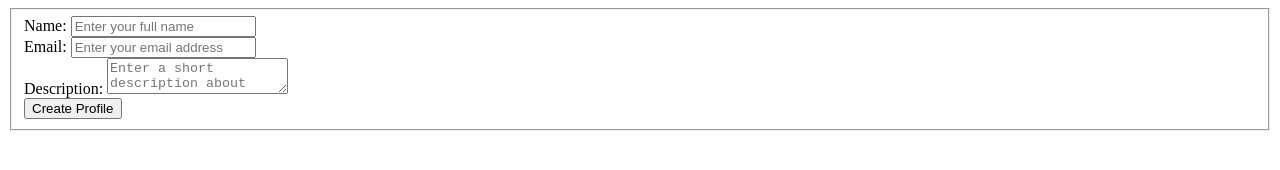
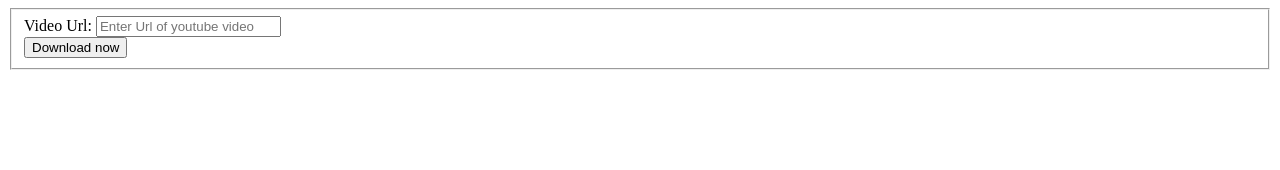
Before and after one commit to silentarrowz/node-express-example, a website: page index.html in a window 1280 px wide. Drawn offline with Linux system fonts and the light colour scheme.

Commit message:
bodyparser working now and getting form data from html to express server

```diff
--- a/index.html
+++ b/index.html
@@ -4,18 +4,13 @@
 </head>
 <body>
 
-<form action="" method="post" enctype="multipart/form-data">
+<form action="/" method="post">
     <fieldset>
-       <label for="name">Name:</label>
-       <input type="text" id="name" name="name" placeholder="Enter your full name" />
+       <label for="name">Video Url:</label>
+       <input type="text" id="videourl" name="video-url" placeholder="Enter Url of youtube video" />
        <br />
-       <label for="email">Email:</label>
-       <input type="email" id="email" name="email" placeholder="Enter your email address" />
-       <br />
-       <label for="description">Description:</label>
-       <textarea id="description" name="description" placeholder="Enter a short description about yourself"></textarea>
-       <br />
-       <input type="submit" value="Create Profile" />
+
+       <input type="submit" value="Download now" />
     </fieldset>
  </form>
 
--- a/package.json
+++ b/package.json
@@ -9,6 +9,7 @@
   "author": "faraz ahmed",
   "license": "ISC",
   "dependencies": {
+    "body-parser": "^1.18.2",
     "express": "^4.16.2",
     "path": "^0.12.7"
   }
```
Also changed, not shown: app.js (+14 -4 lines), 1 other file.
